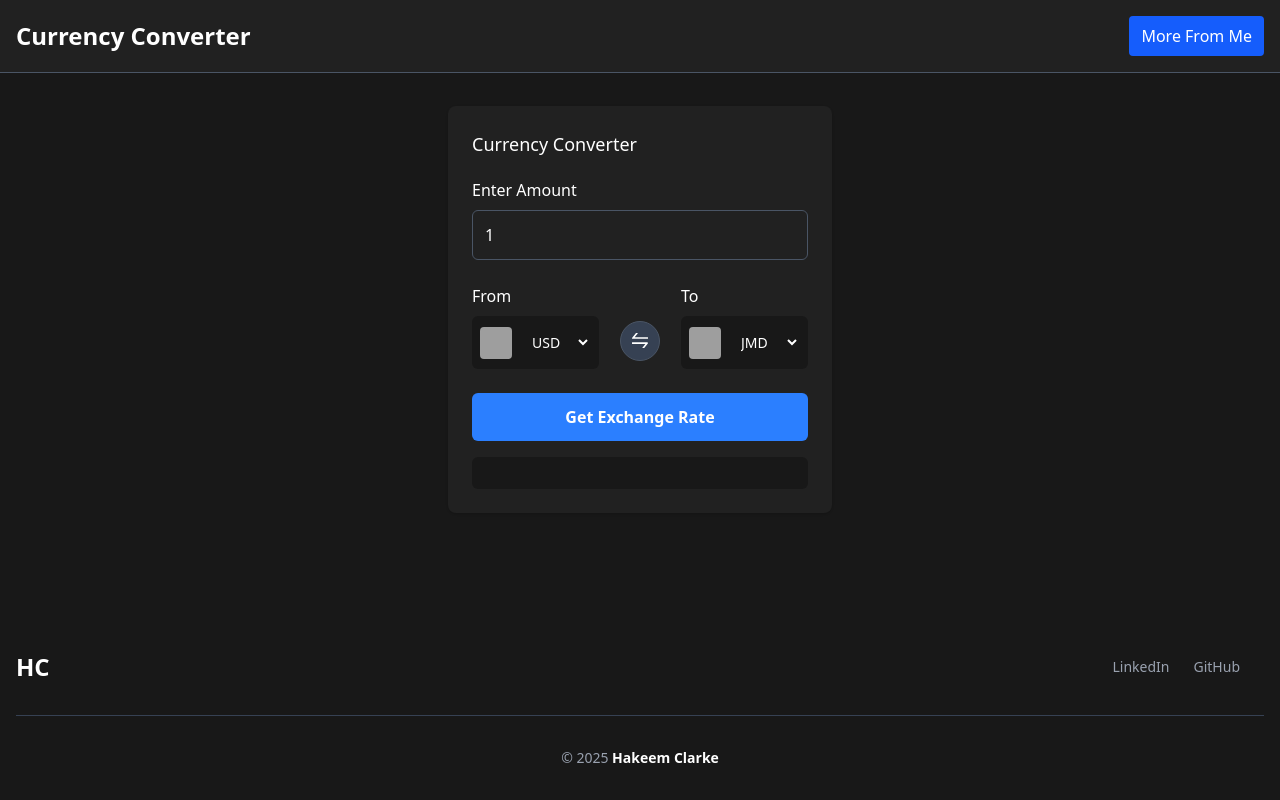
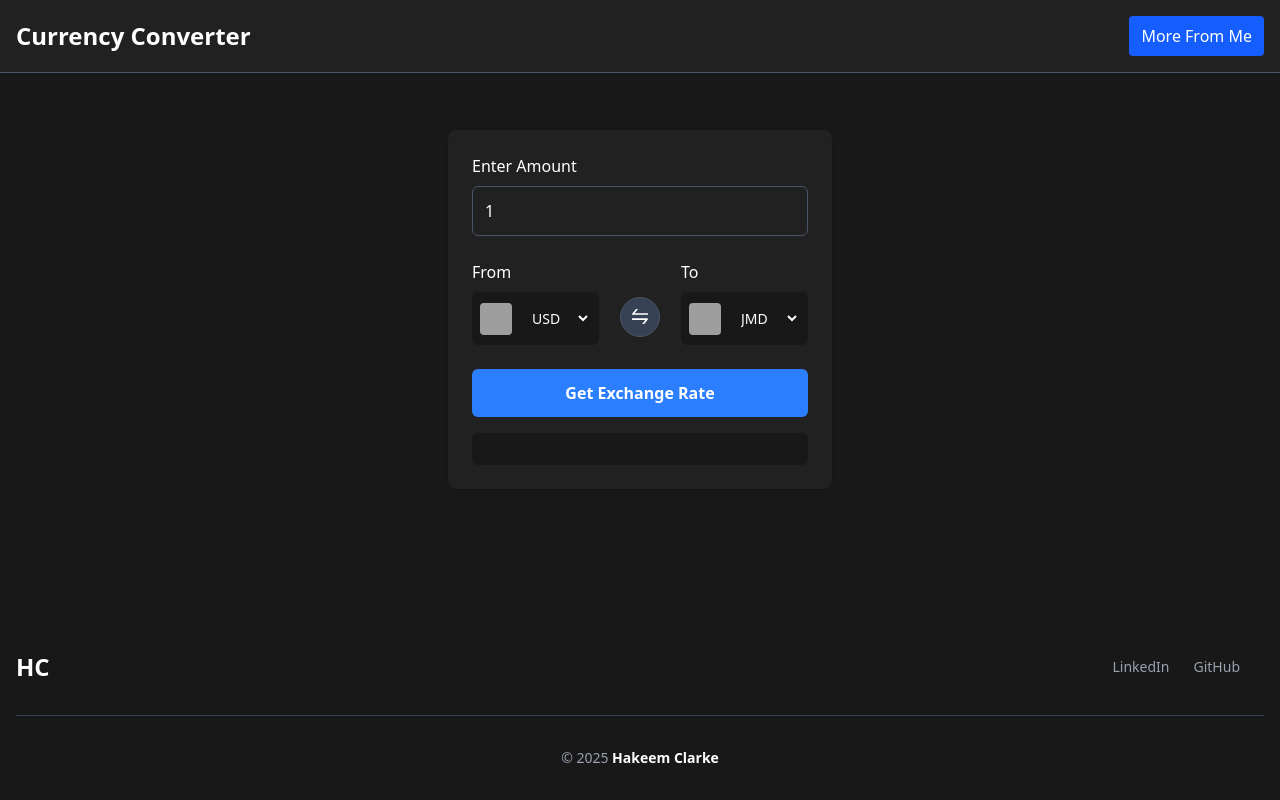
Before and after one commit to hakeem-jc/currency-converter, a Next.js app: page / in a window 1280 px wide. Built offline with nearby package versions, Linux system fonts and the light colour scheme; grey boxes are pictures that could not be loaded.

Commit message:
feat: Remove card title and update form width

```diff
--- a/app/page.tsx
+++ b/app/page.tsx
@@ -24,8 +24,7 @@ export default function Home() {
       <Header />
 
       <div className="flex-1 flex items-center justify-center">
-        <form className="max-w-sm md:w-96 min-h-48 p-6 rounded-lg shadow-sm bg-[#212121] flex flex-col justify-between">
-          <h3 className="text-white text-lg pb-5">Currency Converter</h3>
+        <form className="w-96 md:w-96 min-h-48 p-6 rounded-lg shadow-sm bg-[#212121] flex flex-col justify-between">
           <div className="mb-6">
             <label
               htmlFor="amount"
```
